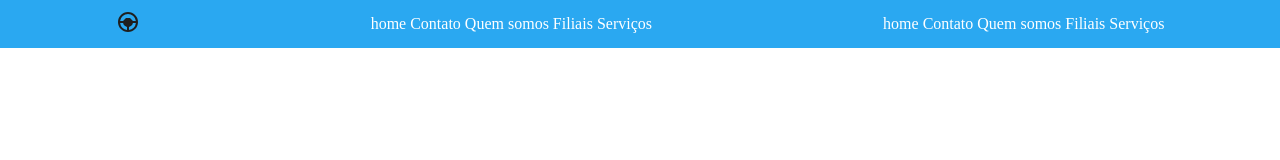
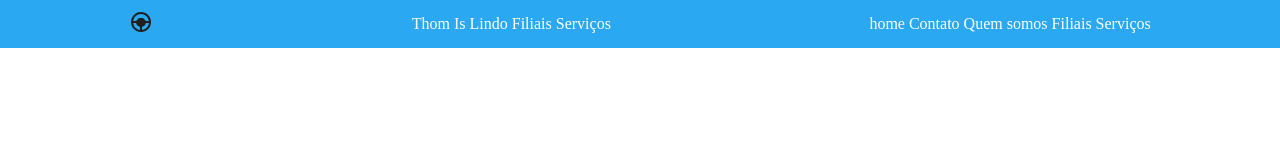
Before and after one commit to dinhaxz/desenvolvimentoDeSistemasSENAI, a plain HTML site: page aula10/index.html in a window 1280 px wide. Drawn offline with Linux system fonts and the light colour scheme.

Commit message:
Thom Is Lindo

```diff
--- a/aula10/index.html
+++ b/aula10/index.html
@@ -13,9 +13,9 @@
             <img src="icons/logo.svg" alt="">
         </div>
         <nav id="menuPc">
-            <a href="index.html">home</a>
-            <a href="#">Contato</a>
-            <a href="#">Quem somos</a>
+            <a href="index.html">Thom</a>
+            <a href="#">Is</a>
+            <a href="#">Lindo</a>
             <a href="#">Filiais</a>
             <a href="#">Serviços</a>
         </nav>
```
